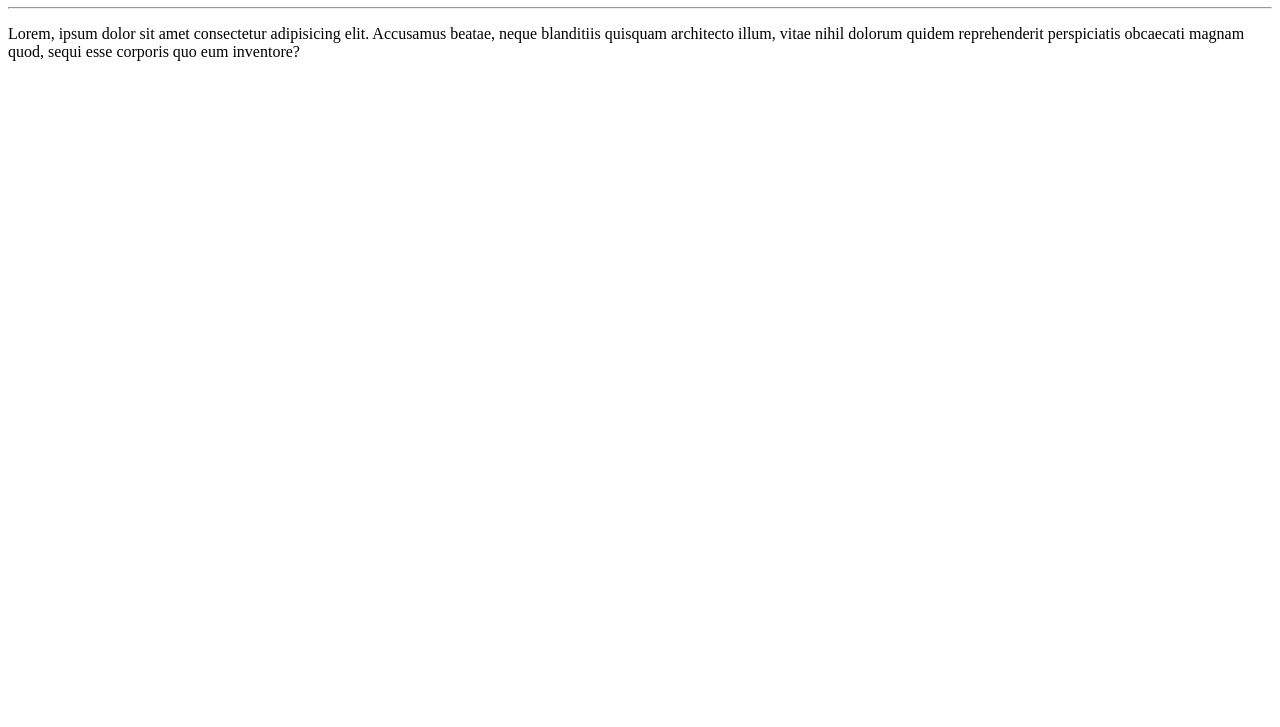
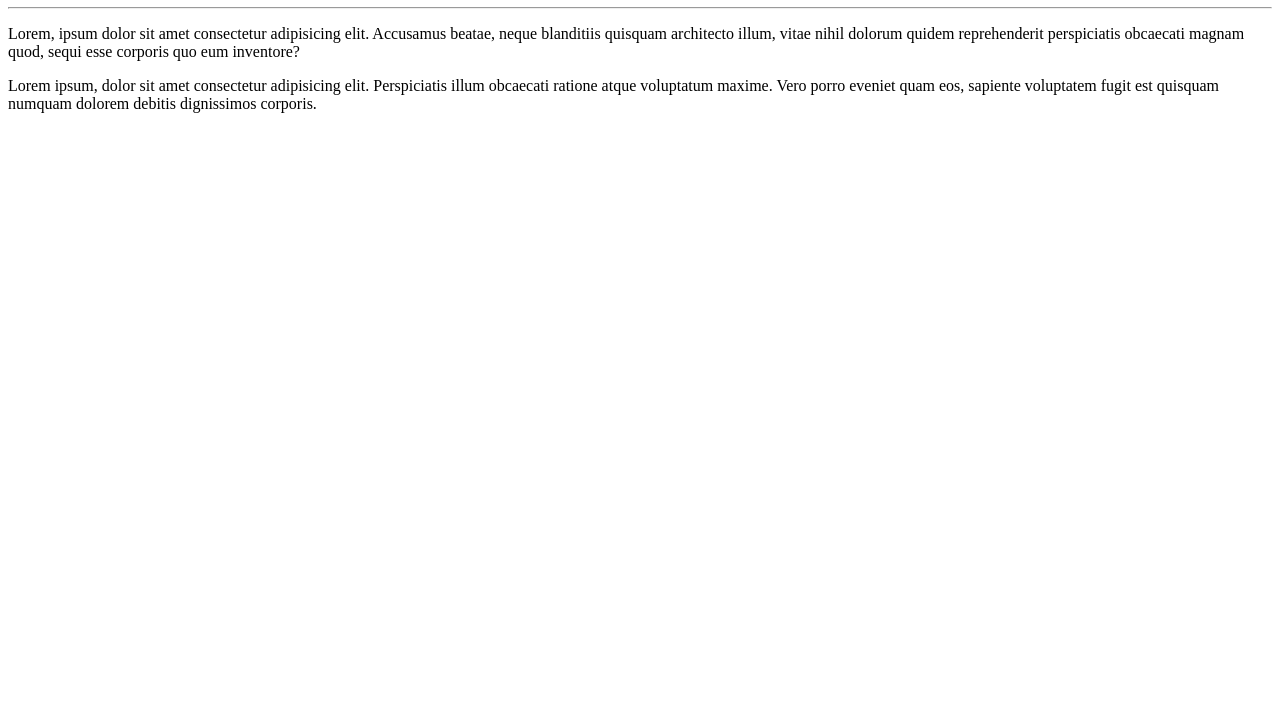
Before and after one commit to Mayara0011/Ola-Mundo, a plain HTML site: page Site-exemplo/index.html in a window 1280 px wide. Shown: the part 73-800 px from the top of the page. Drawn offline with Linux system fonts and the light colour scheme.

Commit message:
adicionei um parágrafo

```diff
--- a/Site-exemplo/index.html
+++ b/Site-exemplo/index.html
@@ -9,5 +9,6 @@
         <h1>Olá, Mundo!</h1>
         <hr>
         <p>Lorem, ipsum dolor sit amet consectetur adipisicing elit. Accusamus beatae, neque blanditiis quisquam architecto illum, vitae nihil dolorum quidem reprehenderit perspiciatis obcaecati magnam quod, sequi esse corporis quo eum inventore?</p>
+        <p>Lorem ipsum, dolor sit amet consectetur adipisicing elit. Perspiciatis illum obcaecati ratione atque voluptatum maxime. Vero porro eveniet quam eos, sapiente voluptatem fugit est quisquam numquam dolorem debitis dignissimos corporis.</p>
 </body>
 </html>
```
